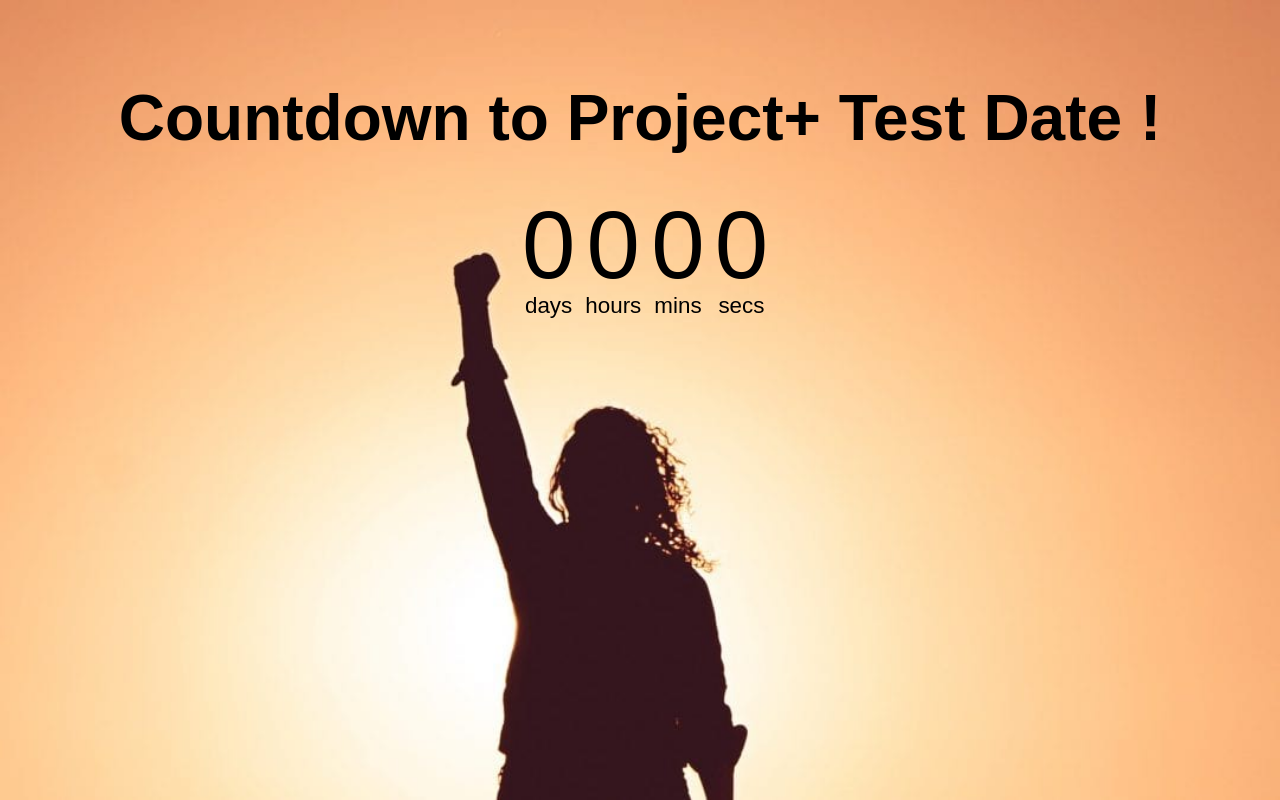
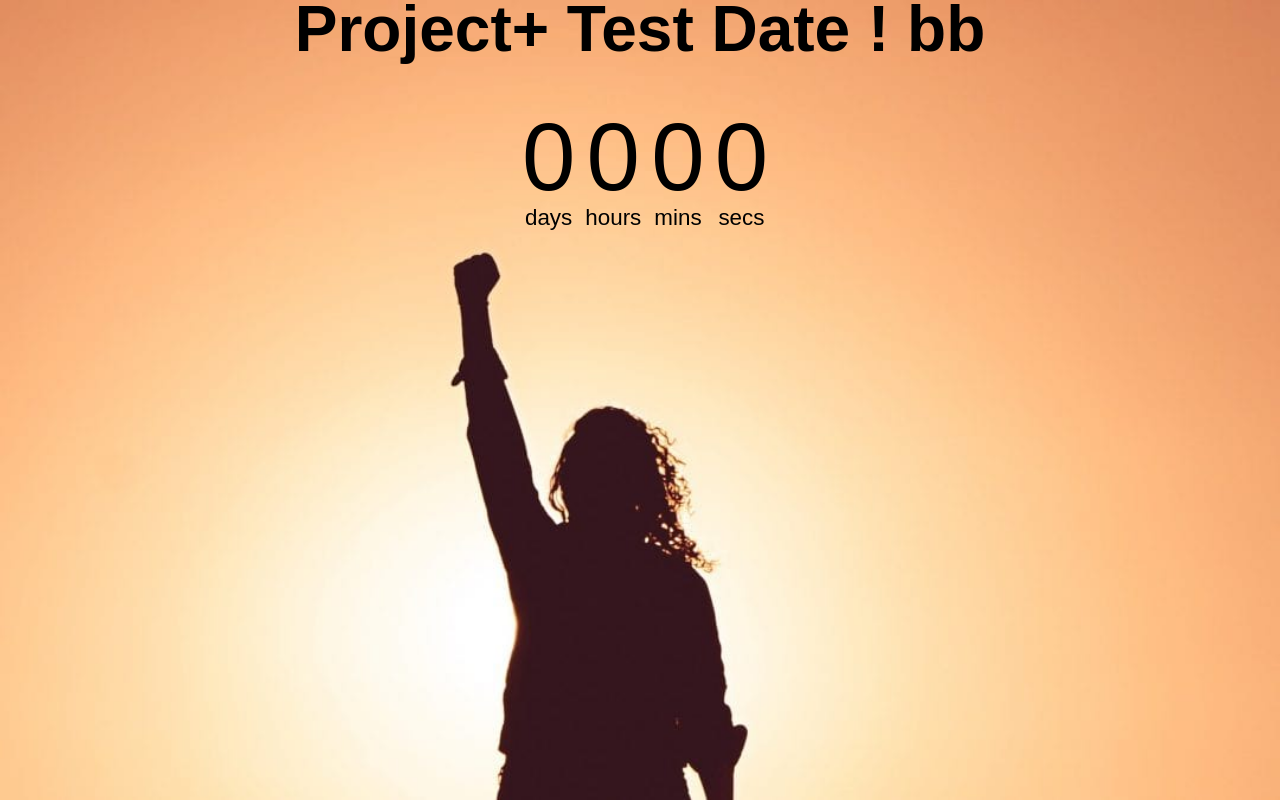
Before and after one commit to AOLink/Timer, a plain HTML site: page index.html in a window 1280 px wide. Drawn offline with Linux system fonts and the light colour scheme; a web font is replaced by a local one.

Commit message:
fished heading issue

```diff
--- a/index.html
+++ b/index.html
@@ -9,7 +9,7 @@
     <script src="script.js" differ></script>
 <body>
     <h1>
-        Countdown to Project+ Test Date !
+      Project+ Test Date ! bb
     </h1>
 
     <div class="countdown-container">
--- a/style.css
+++ b/style.css
@@ -5,6 +5,7 @@
     box-sizing: border-box;
 
 }
+
 
 
 body {
@@ -20,7 +21,7 @@ body {
 
     align-items: center; /***/
 
-    justify-content: center; /***/
+   /*  justify-content: center;**/
 
 
     min-height: 100vh;
@@ -34,9 +35,9 @@ body {
 h1 {
     font-weight: bolder;
     font-size: 4rem; /*mdn*/
-    margin-top: -25rem;
+    align-items: right; /***/
 
-
+  margin-top: -0.5rem;
 }
 
 .countdown-container {
```
